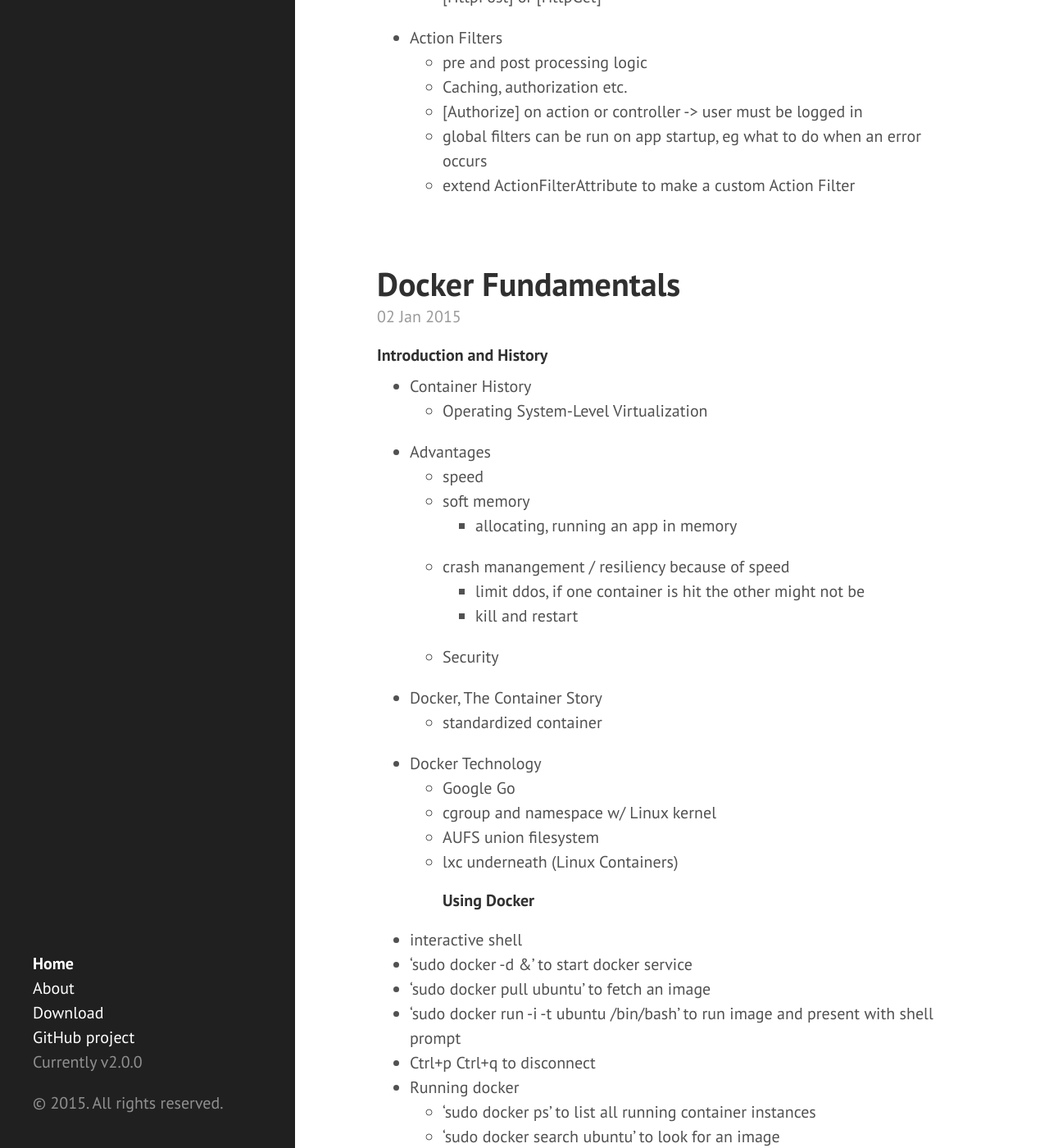
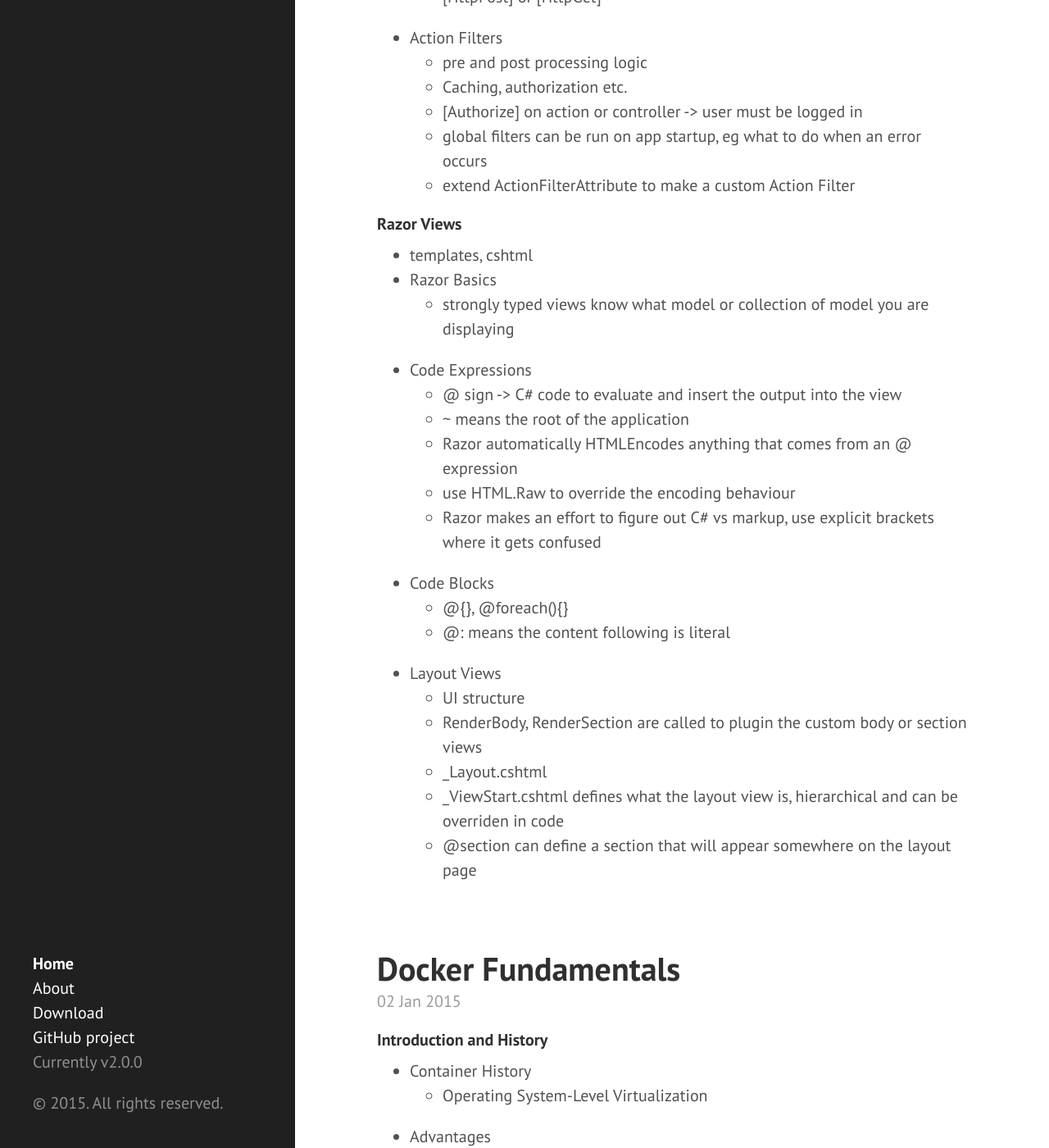
Before and after one commit to eneiand/eneiand.github.io, a Jekyll site: the page built from index.html, in a window 1280 px wide and 1400 px high, scrolled down 1789 px. Shown: the whole window at 82% size. Built offline with Jekyll 4.4.1, drawn with Linux system fonts in a browser that asks for light colours; Markdown is read by kramdown in place of the engine named in the settings; the list of posts is cut into pages by our own code.

Commit message:
Update 2015-01-06-building-apps-with-asp-mvc-4.md

```diff
--- a/_posts/2015-01-06-building-apps-with-asp-mvc-4.md
+++ b/_posts/2015-01-06-building-apps-with-asp-mvc-4.md
@@ -45,3 +45,23 @@
   *  [Authorize] on action or controller -> user must be logged in
   *  global filters can be run on app startup, eg what to do when an error occurs
   *  extend ActionFilterAttribute to make a custom Action Filter
+
+#### Razor Views
+* templates, cshtml
+* Razor Basics
+  * strongly typed views know what model or collection of model you are displaying
+* Code Expressions
+  * @ sign -> C# code to evaluate and insert the output into the view
+  * ~ means the root of the application
+  * Razor automatically HTMLEncodes anything that comes from an @ expression
+  * use HTML.Raw to override the encoding behaviour
+  * Razor makes an effort to figure out C# vs markup, use explicit brackets where it gets confused
+* Code Blocks
+  * @{}, @foreach(){}
+  * @: means the content following is literal
+* Layout Views
+  * UI structure
+  * RenderBody, RenderSection are called to plugin the custom body or section views
+  * _Layout.cshtml
+  * _ViewStart.cshtml defines what the layout view is, hierarchical and can be overriden in code
+  * @section can define a section that will appear somewhere on the layout page
```
